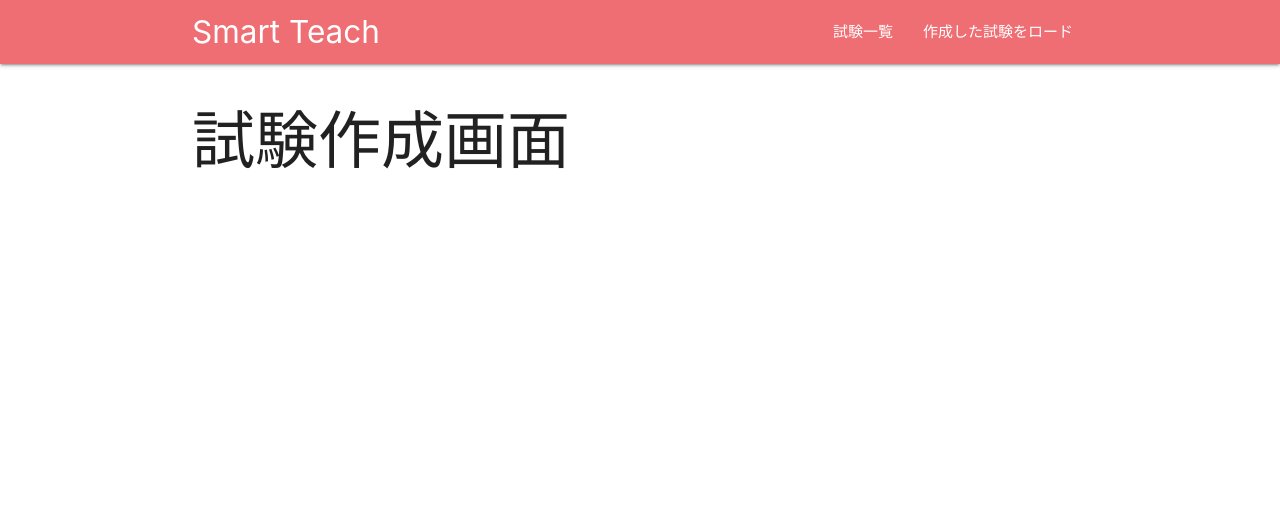
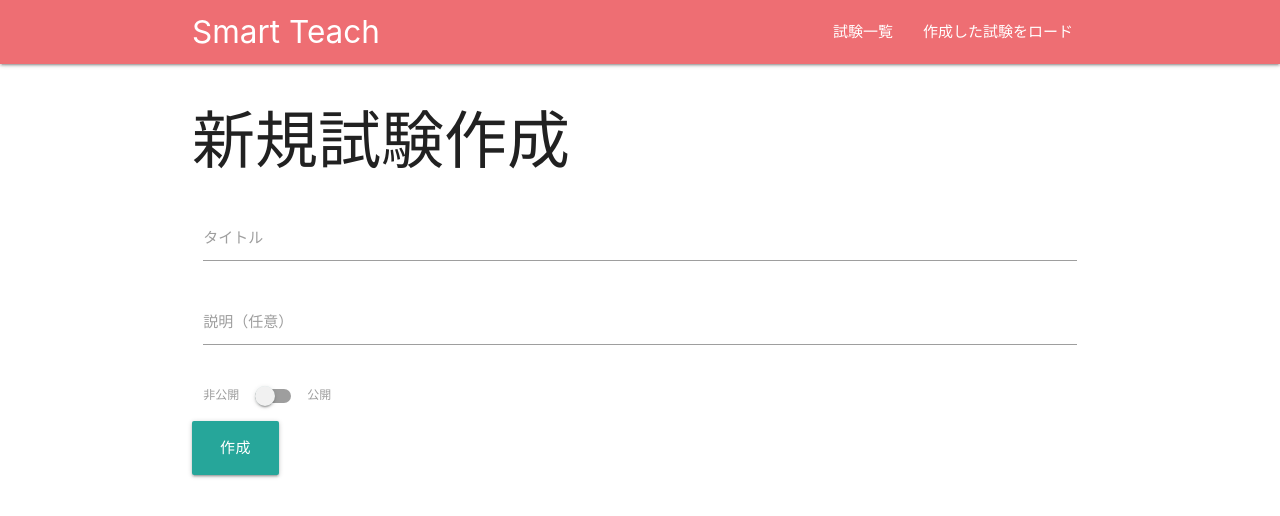
Before and after one commit to kinc-shinshu/smat-teacher-client-web, a React (Create React App) app: page /exams/new in a window 1280 px wide. Shown: the top 516 px of the page. Built offline with nearby package versions, Linux system fonts and the light colour scheme.

Commit message:
Add form

```diff
--- a/src/screens/exam_creator.js
+++ b/src/screens/exam_creator.js
@@ -36,15 +36,77 @@ class Navbar extends Component {
   }
 }
 
+export class CreateForm extends Component {
+  constructor(props) {
+    super(props);
+    this.state = {
+      title: "",
+      description: "",
+      open: false
+    };
+  }
+
+  changeTitle = e => {
+    this.setState({ title: e.target.value });
+  };
+
+  changeDescription = e => {
+    this.setState({ description: e.target.value });
+  };
+
+  changeToggle = e => {
+    this.setState({ open: e.target.checked });
+  };
+
+  render() {
+    return (
+      <div className="row">
+        <div className="input-field col s12">
+          <input
+            id="title"
+            type="text"
+            value={this.state.title}
+            onChange={this.changeTitle}
+          />
+          <label for="title">タイトル</label>
+        </div>
+        <div className="input-field col s12">
+          <input
+            id="description"
+            type="text"
+            value={this.state.description}
+            onChange={this.changeDescription}
+          />
+          <label for="description">説明（任意）</label>
+        </div>
+        <div className="input-field col s12">
+          <div className="switch">
+            <label>
+              非公開
+              <input
+                type="checkbox"
+                checked={this.state.open}
+                onChange={this.changeToggle}
+              />
+              <span className="lever" />
+              公開
+            </label>
+          </div>
+        </div>
+        <a className="waves-effect waves-light btn btn-large">作成</a>
+      </div>
+    );
+  }
+}
+
 export class ExamCreator extends Component {
   render() {
-    console.log(this.props);
     return (
       <div>
         <Navbar />
         <div className="container">
-          <h1>試験作成画面</h1>
-          <p>{this.props.match.params.id}</p>
+          <h1>新規試験作成</h1>
+          <CreateForm />
         </div>
       </div>
     );
```
